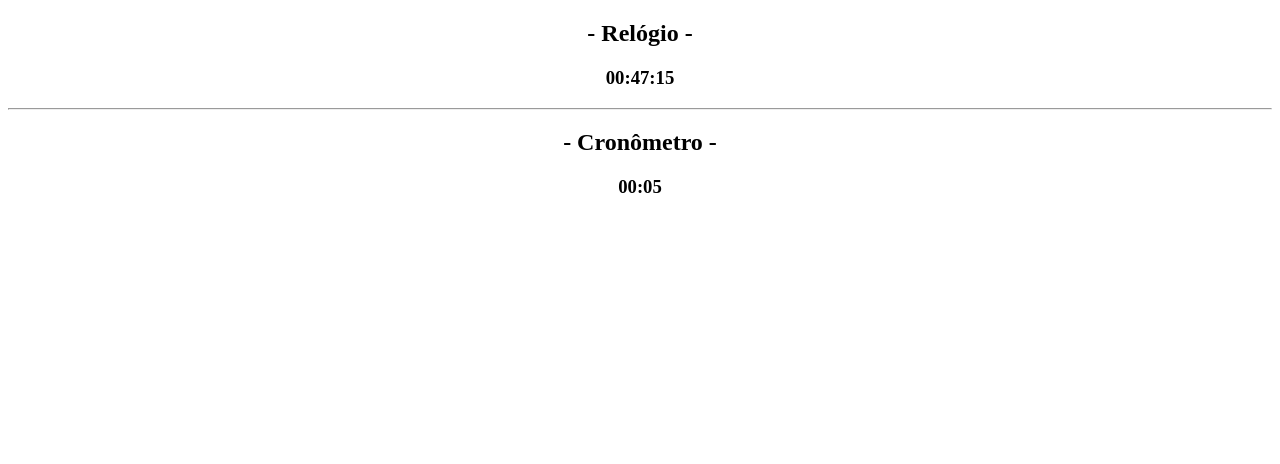
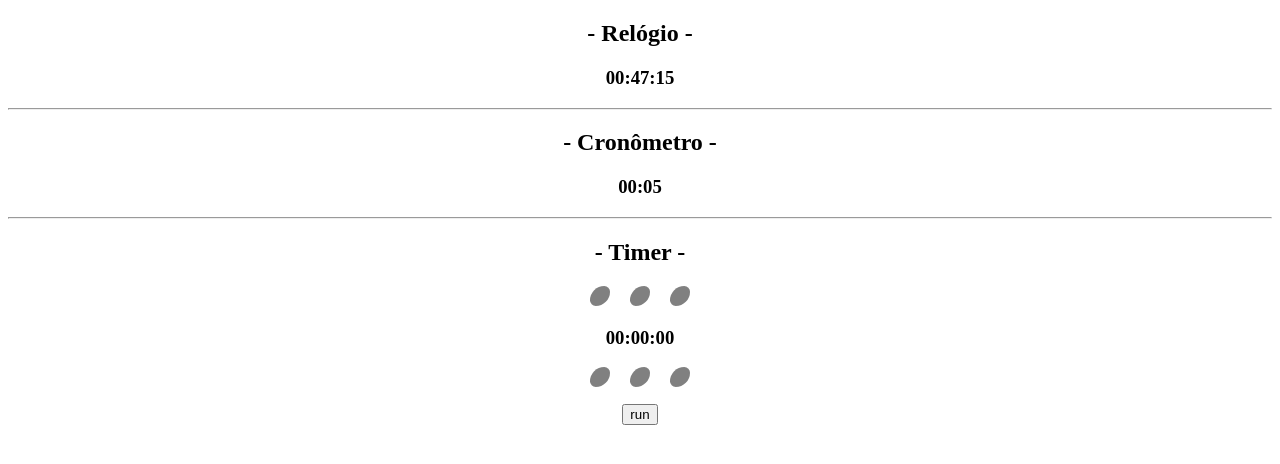
Before and after one commit to PedrosUsername/Playground, an Angular app: page / in a window 1280 px wide. Shown: the top 464 px of the page. Built offline with nearby package versions, Linux system fonts and the light colour scheme.

Commit message:
timer ok

```diff
--- a/src/app/app.component.html
+++ b/src/app/app.component.html
@@ -9,3 +9,10 @@
     <h2>- Cronômetro -</h2>
     <app-stopwatch></app-stopwatch>
 </div>
+
+<hr/>
+
+<div id="my-content">
+    <h2>- Timer -</h2>
+    <app-timer></app-timer>
+</div>
--- a/src/app/app.module.ts
+++ b/src/app/app.module.ts
@@ -6,6 +6,7 @@ import { AppComponent } from './app.component';
 import { ClockComponent } from './clock/clock.component';
 import { StopwatchComponent } from './stopwatch/stopwatch.component';
 import { PadPipe } from './shared/pipes/pad.pipe';
+import { TimerComponent } from './timer/timer.component';
 
 @NgModule({
   declarations: [
@@ -13,6 +14,7 @@ import { PadPipe } from './shared/pipes/pad.pipe';
     ClockComponent,
     StopwatchComponent,
     PadPipe,
+    TimerComponent,
   ],
   imports: [
     BrowserModule,
--- /dev/null
+++ b/src/app/timer/timer.component.html
@@ -0,0 +1,27 @@
+<div id="timer-controlls-up">
+    <div (click)="houUp()" class="controlls">
+
+    </div>
+    <div (click)="minUp()" class="controlls">
+
+    </div>
+    <div (click)="secUp()" class="controlls">
+
+    </div>
+</div>
+
+<h3>{{ hou | pad:2 }}:{{ min | pad:2 }}:{{ sec | pad:2 }}</h3>
+
+<div id="timer-controlls-down">
+    <div (click)="houDown()" class="controlls">
+
+    </div>
+    <div (click)="minDown()" class="controlls">
+
+    </div>
+    <div (click)="secDown()" class="controlls">
+
+    </div>
+</div>
+
+<button [disabled]="disable" (click)="run()">run</button>
--- /dev/null
+++ b/src/app/timer/timer.component.sass
@@ -0,0 +1,47 @@
+#timer-controlls-up
+    display: flex
+    justify-content: space-between
+    height: 22px
+    width: 100px
+    margin: 0px auto
+
+
+    .controlls
+        cursor: pointer
+        flex-wrap: wrap
+        background-color: grey
+        border-radius: 50px 20px
+        height: 20px
+        width: 20px
+        margin: 0px
+
+    .controlls:hover
+        background-color: black
+    .controlls:active
+        background-color: grey
+
+
+#timer-controlls-down
+    display: flex
+    justify-content: space-between
+    height: 22px
+    width: 100px
+    margin: 0px auto
+
+
+    .controlls
+        cursor: pointer
+        flex-wrap: wrap
+        background-color: grey
+        border-radius: 50px 20px
+        height: 20px
+        width: 20px
+        margin: 0px
+
+    .controlls:hover
+        background-color: black
+    .controlls:active
+        background-color: grey
+
+button
+    margin-top: 15px
--- /dev/null
+++ b/src/app/timer/timer.component.ts
@@ -0,0 +1,99 @@
+import { Component, OnInit } from '@angular/core';
+
+@Component({
+  selector: 'app-timer',
+  templateUrl: './timer.component.html',
+  styleUrls: ['./timer.component.sass']
+})
+export class TimerComponent implements OnInit{
+
+  hou!: number;
+  min!: number;
+  sec!: number;
+
+  disable!: boolean;
+
+  ngOnInit(){
+    this.min = 0;
+    this.sec = 0;
+    this.hou = 0;
+    this.disable = false;
+  }
+
+
+  run(): void {
+    this.disable = true;
+
+    let h = this.hou;
+    let m = this.min;
+    let s = this.sec;
+    let my_var = setInterval(() => {
+
+        if (this.sec > 0)
+          this.sec = this.sec - 1;
+        else{
+          this.sec = 59;
+          if (this.min > 0)
+            this.min = this.min - 1;
+          else{
+            this.min = 59;
+            this.hou = this.hou - 1;
+          }
+        }
+
+    }, 1000);
+
+    setTimeout(() =>{
+
+      clearInterval(my_var);
+      console.log("- Timer: Time's up!");
+
+      this.hou = 0;
+      this.min = 0;
+      this.sec = 0;
+      this.disable = false;
+
+    }, (h * 3600 + m * 60 + s + 1) * 1000);
+
+  }
+
+
+  houUp(): void {
+    if (this.hou < 59)
+      this.hou = this.hou + 1;
+    else
+      this.hou = 0;
+  }
+  houDown(): void {
+    if (this.hou > 0)
+      this.hou = this.hou - 1;
+    else
+      this.hou = 59
+  }
+
+  minUp(): void {
+    if (this.min < 59)
+      this.min = this.min + 1;
+    else
+      this.min = 0;
+  }
+  minDown(): void {
+    if (this.min > 0)
+      this.min = this.min - 1;
+    else
+      this.min = 59
+  }
+
+  secUp(): void {
+    if (this.sec < 59)
+      this.sec = this.sec + 1;
+    else
+      this.sec = 0;
+  }
+  secDown(): void {
+    if (this.sec > 0)
+      this.sec = this.sec - 1;
+    else
+      this.sec = 59
+  }
+}
```
Also changed, not shown: 1 other file (tests, documents, lock files or other folders).
